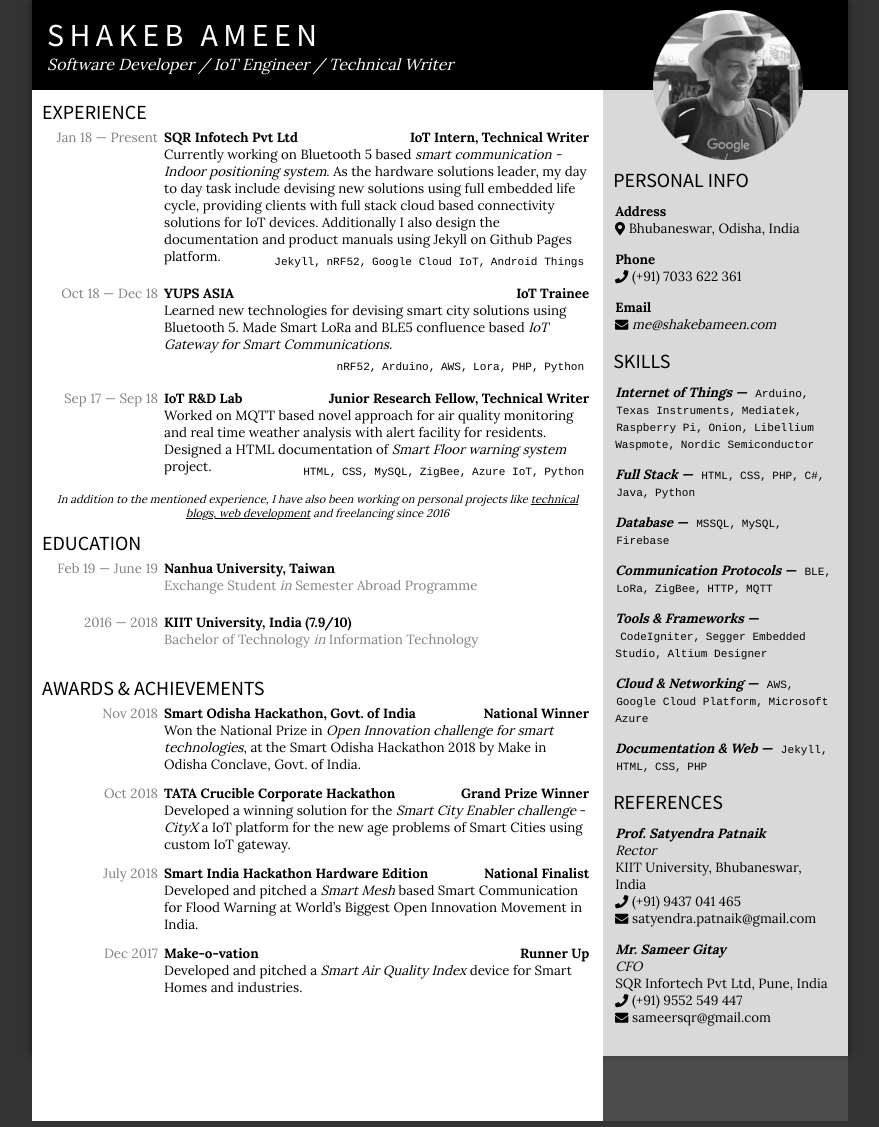
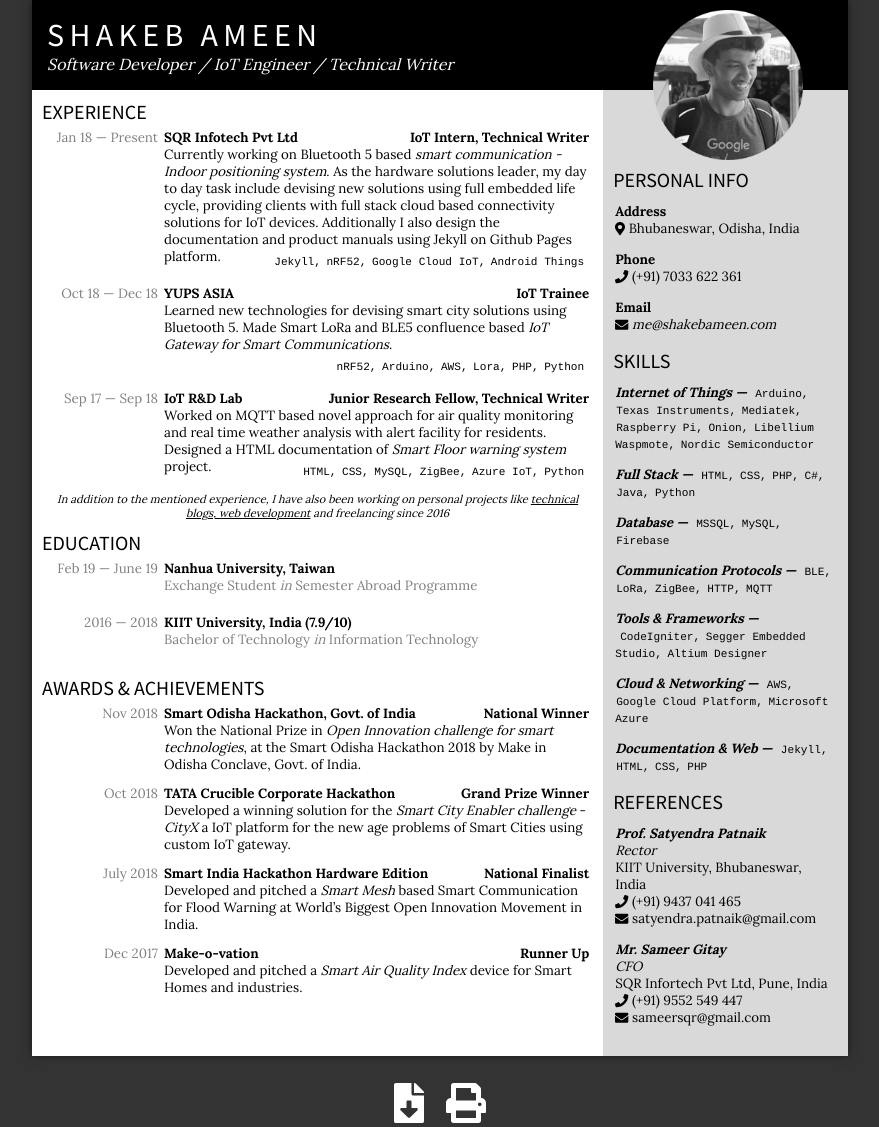
Before and after one commit to starcruizer/starcruizer.github.io, a Jekyll site: the page built from Resume.html, in a window 1280 px wide. Shown: the whole page, without its empty margins (200-1079 px from the left). Built offline with Jekyll 4.4.1, drawn with Linux system fonts in a browser that asks for light colours; nearby versions of some CDN libraries.

Commit message:
Added printing and downloading functionaltiy to the resume page

```diff
--- a/Resume.html
+++ b/Resume.html
@@ -15,6 +15,7 @@
   <script defer src="https://use.fontawesome.com/releases/v5.8.2/js/v4-shims.js"></script>
   <link href="https://fonts.googleapis.com/css?family=Source+Sans+Pro:400,400i,700,900|Lora:400,700&display=swap" rel="stylesheet">
   <link rel="stylesheet" href="{{ "/assets/css/resume.css" | relative_url }}">
+
 </head>
 
 <body>
@@ -123,7 +124,13 @@
     </section>
     {% endfor %}
   </div>
+  <div class="downloadButton">
+    <a href="{{ "/assets/Resume.pdf" | relative_url }}"><i class="fa fa-file-download fa-3x" aria-hidden="true" style></i></a> &nbsp;&nbsp;&nbsp;&nbsp;
+    <a onclick="window.print()"><i class="fa fa-print fa-3x" aria-hidden="true" style></i></a>
+  </div>
 
 </body>
 
+
+
 </html>
--- a/_sass/resume_design.scss
+++ b/_sass/resume_design.scss
@@ -91,21 +91,16 @@
   float: left;
   width: 70%;
   display: inline_block;
-  height: 272.8mm;
-  background-color: white;
+  height: min-content;
 }
 
 .gray_region {
   float: left;
   width: 30%;
-  display: inline_block;
-  height: 272.8mm;
+  height: 255.5mm;
   background-color: rgba(136, 132, 132, 0.31);
 }
-@page {
-  size: 7in 9.25in;
-  margin: 27mm 16mm;
-}
+
 
 footer {
   font-size: smaller;
@@ -190,3 +185,27 @@
 .gray_keywords {
   margin: 4px;
 }
+
+.downloadButton{
+  color: white;
+  padding: 4px ;
+  text-align: center;
+  margin-top: 10.3in;
+  margin-bottom: 0.5in;
+}
+
+@page {
+  size: Letter;
+  margin: 0;
+}
+
+@media print {
+
+  html, body {
+    height:100%;
+    margin: 0 !important;
+    padding: 0 !important;
+    overflow: hidden;
+  }
+
+}
```
Also changed, not shown: 1 other file.
